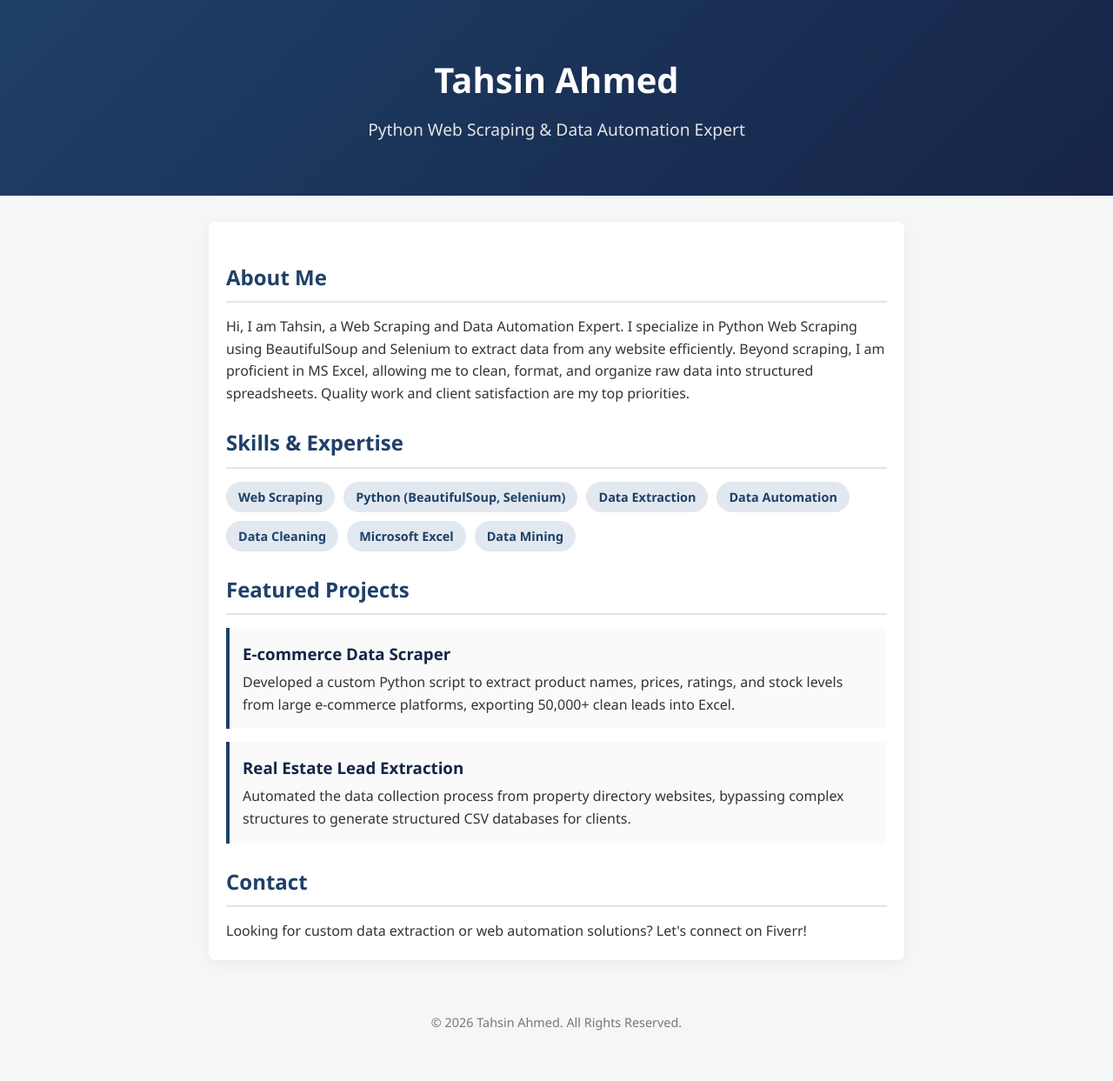
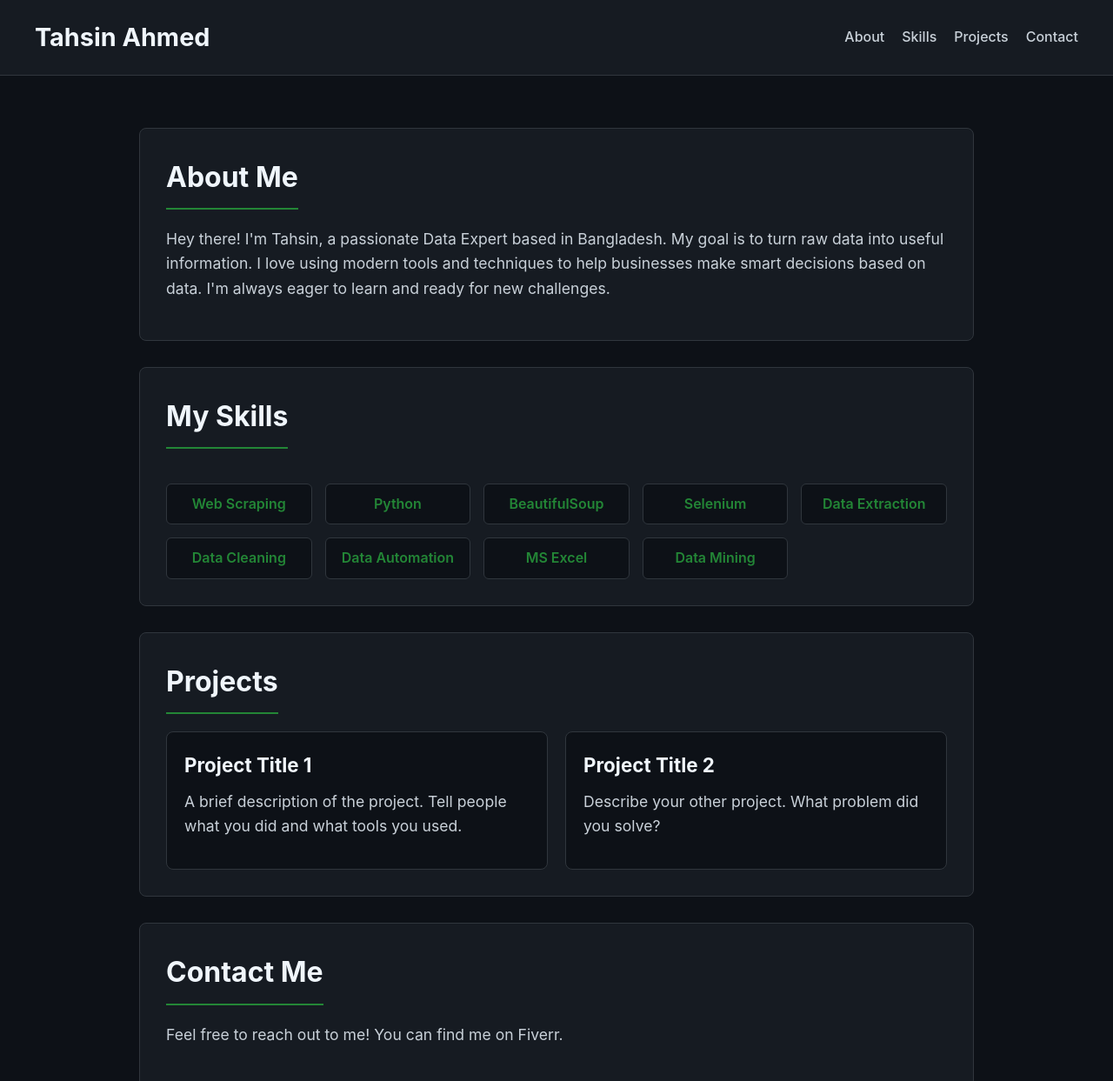
Before and after one commit to LIGHT-0x/Portfolio-of-Tahsin, a plain HTML site: page index.html in a window 1280 px wide. Shown: the top 1243 px of the page at 87% size. Before the commit the page ends 1217 px from the top, so only its background shows below. Drawn offline with Linux system fonts and the light colour scheme.

Commit message:
Update index.html

```diff
--- a/index.html
+++ b/index.html
@@ -3,79 +3,147 @@
 <head>
     <meta charset="UTF-8">
     <meta name="viewport" content="width=device-width, initial-scale=1.0">
-    <title>Tahsin Ahmed | Web Scraping & Automation Expert</title>
+    <title>Tahsin Ahmed | Data Expert</title>
     <style>
+        :root {
+            --bg: #0d1117;
+            --container: #161b22;
+            --accent: #238636; /* GitHub-style green accent */
+            --text-main: #c9d1d9;
+            --text-heading: #f0f6fc;
+            --border: #30363d;
+        }
+
         * {
             margin: 0;
             padding: 0;
             box-sizing: border-box;
-            font-family: 'Segoe UI', Tahoma, Geneva, Verdana, sans-serif;
+            font-family: -apple-system, BlinkMacSystemFont, "Segoe UI", Roboto, "Helvetica Neue", Arial, sans-serif;
         }
+
         body {
-            background-color: #f4f7f6;
-            color: #333;
+            background-color: var(--bg);
+            color: var(--text-main);
             line-height: 1.6;
         }
+
         header {
-            background: linear-gradient(135deg, #1f4068, #162447);
-            color: white;
-            padding: 60px 20px;
+            background-color: var(--container);
+            padding: 20px 40px;
+            display: flex;
+            justify-content: space-between;
+            align-items: center;
+            border-bottom: 1px solid var(--border);
+            position: sticky;
+            top: 0;
+            z-index: 1000;
+        }
+
+        header h1 {
+            color: var(--text-heading);
+            font-size: 1.8rem;
+        }
+
+        nav ul {
+            list-style: none;
+            display: flex;
+            gap: 20px;
+        }
+
+        nav a {
+            text-decoration: none;
+            color: var(--text-main);
+            font-weight: 500;
+            transition: color 0.3s;
+        }
+
+        nav a:hover {
+            color: var(--accent);
+        }
+
+        .main-container {
+            max-width: 1000px;
+            margin: 40px auto;
+            padding: 20px;
+        }
+
+        section {
+            background-color: var(--container);
+            border: 1px solid var(--border);
+            border-radius: 8px;
+            padding: 30px;
+            margin-bottom: 30px;
+        }
+
+        h2 {
+            color: var(--text-heading);
+            font-size: 2rem;
+            margin-bottom: 20px;
+            border-bottom: 2px solid var(--accent);
+            padding-bottom: 10px;
+            display: inline-block;
+        }
+
+        p {
+            margin-bottom: 15px;
+            font-size: 1.1rem;
+        }
+
+        .skills-grid {
+            display: grid;
+            grid-template-columns: repeat(auto-fill, minmax(150px, 1fr));
+            gap: 15px;
+            margin-top: 20px;
+        }
+
+        .skill-item {
+            background-color: var(--bg);
+            border: 1px solid var(--border);
+            border-radius: 6px;
+            padding: 10px 15px;
             text-align: center;
+            color: var(--accent);
+            font-weight: 600;
         }
-        header h1 {
-            font-size: 2.5rem;
+
+        .projects {
+            display: grid;
+            grid-template-columns: repeat(auto-fill, minmax(300px, 1fr));
+            gap: 20px;
+        }
+
+        .project-card {
+            background-color: var(--bg);
+            border: 1px solid var(--border);
+            border-radius: 8px;
+            padding: 20px;
+            transition: transform 0.3s, box-shadow 0.3s;
+        }
+
+        .project-card:hover {
+            transform: translateY(-5px);
+            box-shadow: 0 5px 15px rgba(0,0,0,0.3);
+        }
+
+        .project-card h3 {
+            color: var(--text-heading);
+            font-size: 1.4rem;
             margin-bottom: 10px;
         }
-        header p {
-            font-size: 1.2rem;
-            color: #e4e4e4;
-        }
-        .container {
-            max-width: 800px;
-            margin: 30px auto;
-            padding: 20px;
-            background: white;
-            border-radius: 8px;
-            box-shadow: 0 4px 15px rgba(0,0,0,0.05);
-        }
-        h2 {
-            color: #1f4068;
-            border-bottom: 2px solid #e4e4e4;
-            padding-bottom: 8px;
-            margin-bottom: 15px;
-            margin-top: 25px;
-        }
-        .skills-list {
-            display: flex;
-            flex-wrap: wrap;
-            gap: 10px;
-            list-style: none;
-            margin-top: 10px;
-        }
-        .skills-list li {
-            background: #e1e8ef;
-            color: #1f4068;
-            padding: 6px 14px;
-            border-radius: 20px;
-            font-weight: 600;
-            font-size: 0.9rem;
-        }
-        .project-card {
-            background: #fafafa;
-            border-left: 4px solid #1f4068;
-            padding: 15px;
-            margin-bottom: 15px;
-            border-radius: 0 6px 6px 0;
-        }
-        .project-card h3 {
-            color: #162447;
-            margin-bottom: 5px;
-        }
+
         footer {
             text-align: center;
-            padding: 30px;
+            padding: 40px;
+            background-color: var(--container);
+            border-top: 1px solid var(--border);
             color: #777;
-            font-size: 0.9rem;
+        }
+
+        @media (max-width: 768px) {
+            header {
+                flex-direction: column;
+                gap: 10px;
+            }
         }
     </style>
 </head>
@@ -83,40 +151,59 @@
 
     <header>
         <h1>Tahsin Ahmed</h1>
-        <p>Python Web Scraping & Data Automation Expert</p>
+        <nav>
+            <ul>
+                <li><a href="#about">About</a></li>
+                <li><a href="#skills">Skills</a></li>
+                <li><a href="#projects">Projects</a></li>
+                <li><a href="#contact">Contact</a></li>
+            </ul>
+        </nav>
     </header>
 
-    <div class="container">
-        <h2>About Me</h2>
-        <p>Hi, I am Tahsin, a Web Scraping and Data Automation Expert. I specialize in Python Web Scraping using BeautifulSoup and Selenium to extract data from any website efficiently. Beyond scraping, I am proficient in MS Excel, allowing me to clean, format, and organize raw data into structured spreadsheets. Quality work and client satisfaction are my top priorities.</p>
+    <div class="main-container">
+        <section id="about">
+            <h2>About Me</h2>
+            <p>Hey there! I'm Tahsin, a passionate Data Expert based in Bangladesh. My goal is to turn raw data into useful information. I love using modern tools and techniques to help businesses make smart decisions based on data. I'm always eager to learn and ready for new challenges.</p>
+        </section>
 
-        <h2>Skills & Expertise</h2>
-        <ul class="skills-list">
-            <li>Web Scraping</li>
-            <li>Python (BeautifulSoup, Selenium)</li>
-            <li>Data Extraction</li>
-            <li>Data Automation</li>
-            <li>Data Cleaning</li>
-            <li>Microsoft Excel</li>
-            <li>Data Mining</li>
-        </ul>
+        <section id="skills">
+            <h2>My Skills</h2>
+            <div class="skills-grid">
+                <div class="skill-item">Web Scraping</div>
+                <div class="skill-item">Python</div>
+                <div class="skill-item">BeautifulSoup</div>
+                <div class="skill-item">Selenium</div>
+                <div class="skill-item">Data Extraction</div>
+                <div class="skill-item">Data Cleaning</div>
+                <div class="skill-item">Data Automation</div>
+                <div class="skill-item">MS Excel</div>
+                <div class="skill-item">Data Mining</div>
+            </div>
+        </section>
 
-        <h2>Featured Projects</h2>
-        <div class="project-card">
-            <h3>E-commerce Data Scraper</h3>
-            <p>Developed a custom Python script to extract product names, prices, ratings, and stock levels from large e-commerce platforms, exporting 50,000+ clean leads into Excel.</p>
-        </div>
-        <div class="project-card">
-            <h3>Real Estate Lead Extraction</h3>
-            <p>Automated the data collection process from property directory websites, bypassing complex structures to generate structured CSV databases for clients.</p>
-        </div>
+        <section id="projects">
+            <h2>Projects</h2>
+            <div class="projects">
+                <div class="project-card">
+                    <h3>Project Title 1</h3>
+                    <p>A brief description of the project. Tell people what you did and what tools you used.</p>
+                </div>
+                <div class="project-card">
+                    <h3>Project Title 2</h3>
+                    <p>Describe your other project. What problem did you solve?</p>
+                </div>
+            </div>
+        </section>
 
-        <h2>Contact</h2>
-        <p>Looking for custom data extraction or web automation solutions? Let's connect on Fiverr!</p>
+        <section id="contact">
+            <h2>Contact Me</h2>
+            <p>Feel free to reach out to me! You can find me on Fiverr.</p>
+        </section>
     </div>
 
     <footer>
-        <p>&copy; 2026 Tahsin Ahmed. All Rights Reserved.</p>
+        <p>&copy; 2026 Tahsin Ahmed. Built with love by AI.</p>
     </footer>
 
 </body>
```
